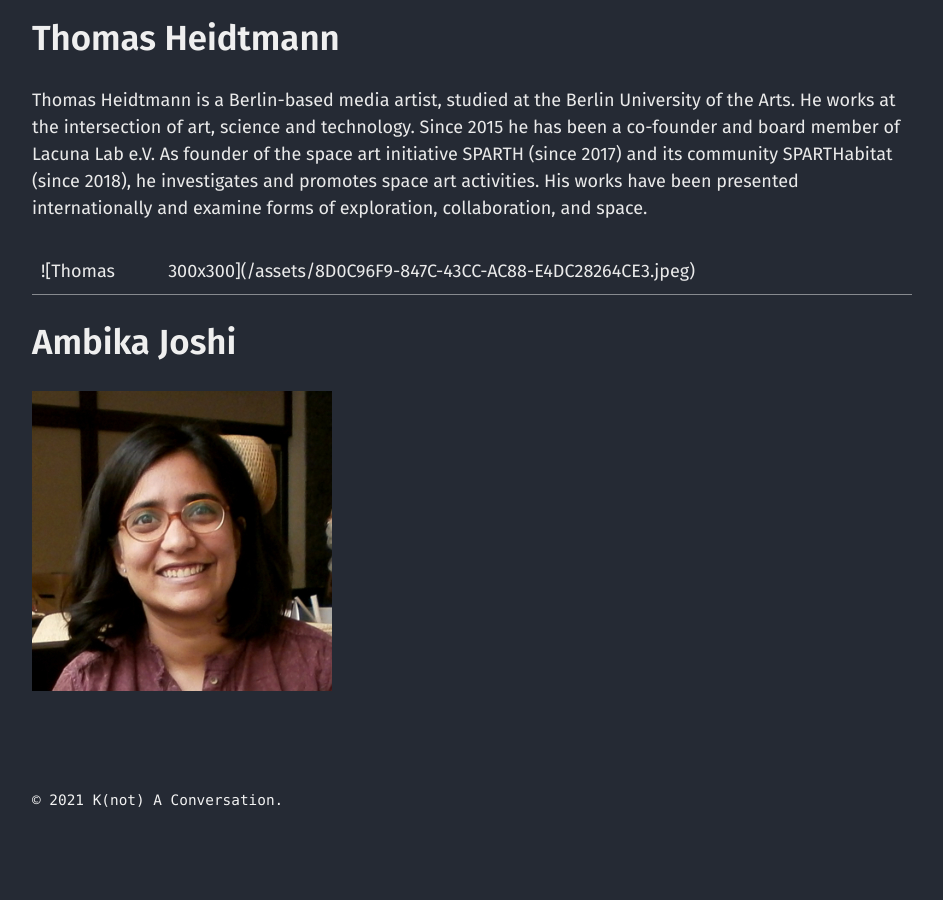
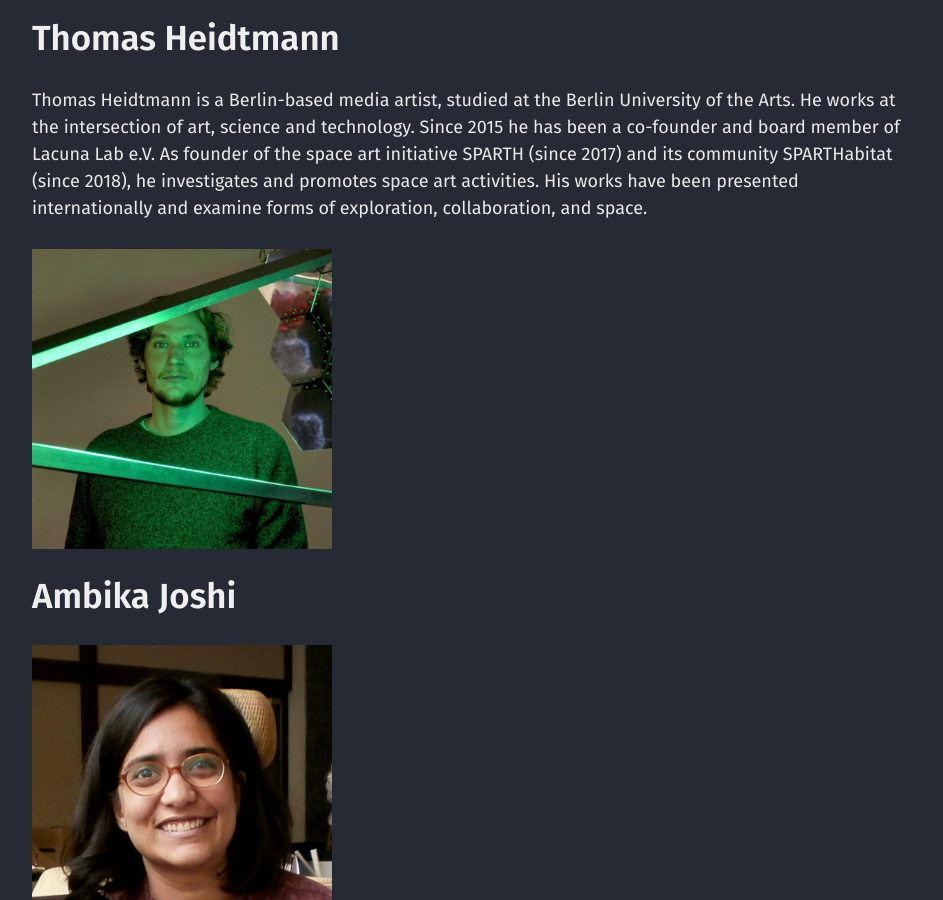
Before and after one commit to knot-a-conversation/about.github.io, a Jekyll site: the page built from about.md, in a window 1280 px wide and 900 px high, scrolled down 894 px. Shown: the whole window, without its empty margins (40-983 px from the left). Built offline with Jekyll 4.4.1, drawn with Linux system fonts in a browser that asks for light colours; before the commit the page ends 1733 px from its top, so only the background shows below that.

Commit message:
Update about.md

```diff
--- a/about.md
+++ b/about.md
@@ -17,7 +17,7 @@
 
 Thomas Heidtmann is a Berlin-based media artist, studied at the Berlin University of the Arts. He works at the intersection of art, science and technology. Since 2015 he has been a co-founder and board member of Lacuna Lab e.V. As founder of the space art initiative SPARTH (since 2017) and its community SPARTHabitat (since 2018), he investigates and promotes space art activities. His works have been presented internationally and examine forms of exploration, collaboration, and space.
 
-![Thomas|300x300](/assets/8D0C96F9-847C-43CC-AC88-E4DC28264CE3.jpeg)
+![Thomas](/assets/Thomas_Heidtmann_300.jpg)
 
 ## Ambika Joshi
-![Ambika|300x300](/assets/ambika-joshi.jpg)
+![Ambika](/assets/ambika-joshi.jpg)
```
